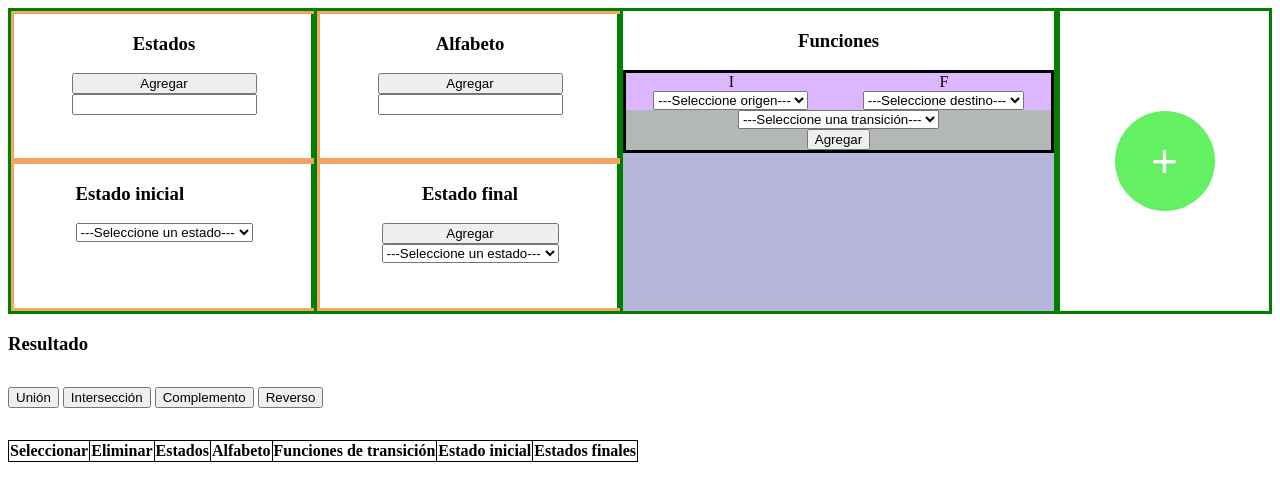
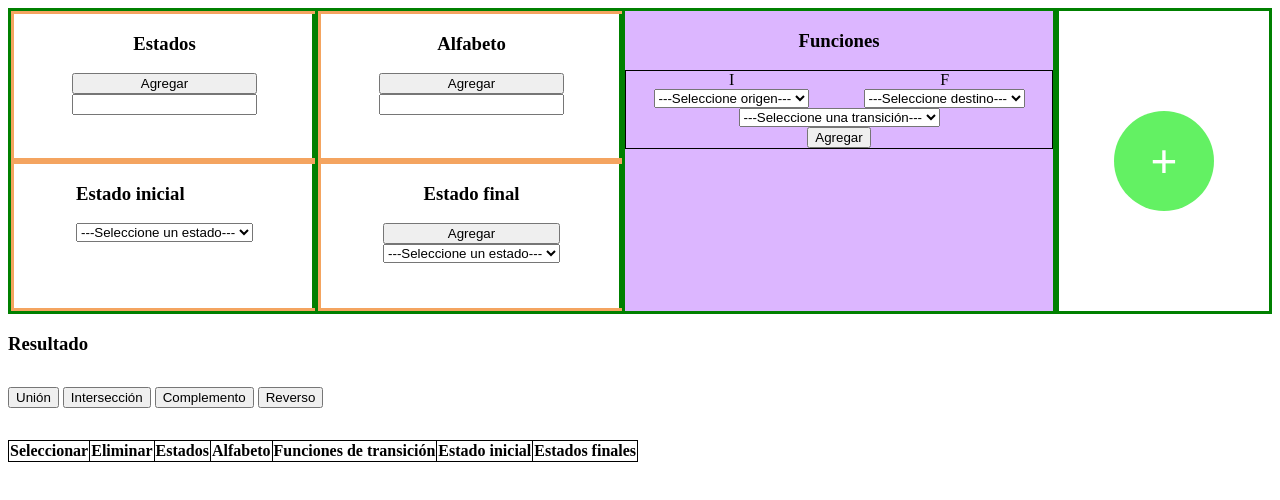
Before and after one commit to Eider22/automatas-project-one, a plain HTML site: page src/index.html in a window 1280 px wide. Drawn offline with Linux system fonts and the light colour scheme.

Commit message:
Ajustes color bloque funciones

```diff
--- a/src/index.css
+++ b/src/index.css
@@ -90,10 +90,14 @@ td {
 
 .functions-title {
     text-align: center;
+
+}
+.functions-container{
+    background-color:rgb(220, 182, 255) ;
 }
 
 .block-functions {
-    border: solid;
+    border: solid 0.2px;
     background-color: rgb(220, 182, 255);
     display: flex;
     flex-direction: column;
@@ -117,7 +121,7 @@ td {
 }
 
 .block-functions-body-body {
-    background-color: rgb(179, 183, 183);
+    background-color: rgb(220, 182, 255);
     display: flex;
     flex-direction: column;
     align-items: center;
@@ -128,7 +132,7 @@ td {
 }
 
 .function-selected {
-    background-color: rgb(182, 182, 221);
+    background-color: rgb(220, 182, 255);
     height: 60%;
 }
 
```
